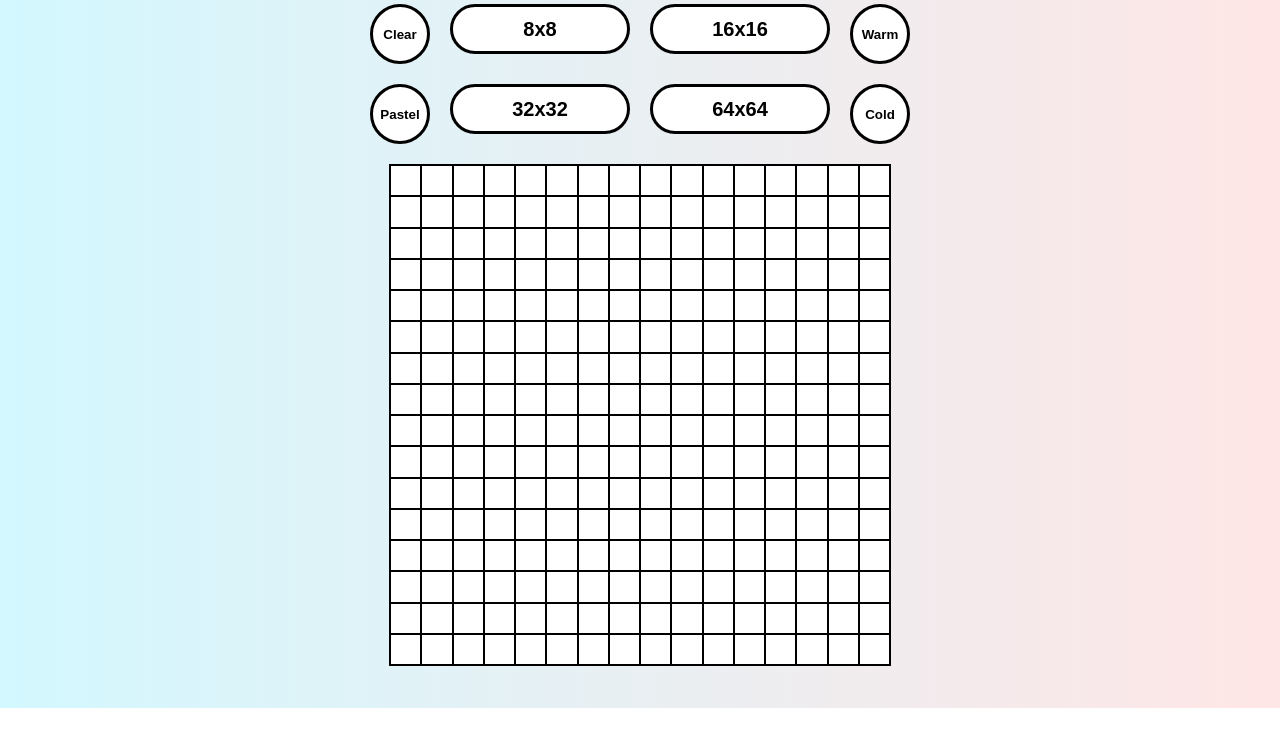
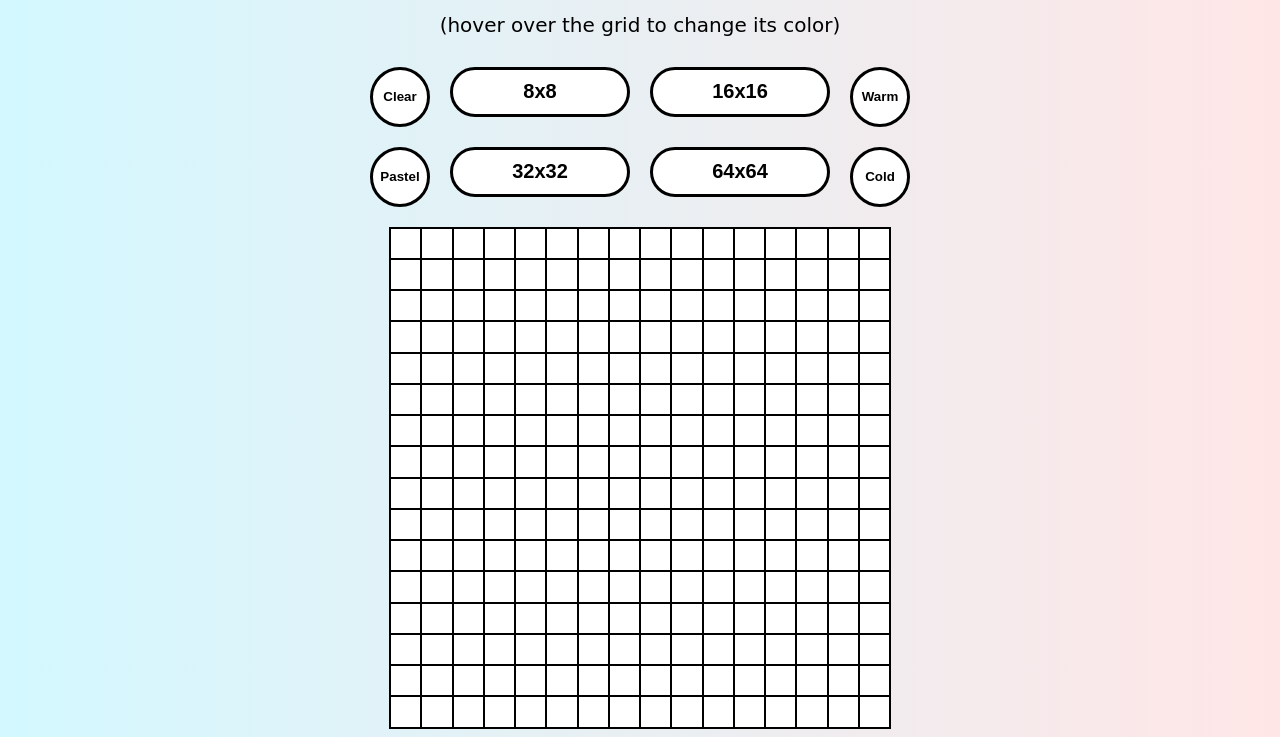
Before and after one commit to Veritaaaas/etch-a-sketch, a plain HTML site: page index.html in a window 1280 px wide. Shown: the part 92-829 px from the top of the page. Before the commit the page ends 800 px from the top, so only its background shows below. Drawn offline with Linux system fonts and the light colour scheme.

Commit message:
add an instruction

```diff
--- a/index.html
+++ b/index.html
@@ -8,6 +8,7 @@
 </head>
 <body>
     <h1>Etch-A-Sketch</h1>
+    <p>(hover over the grid to change its color)</p>
     <div class="controls">
         <div class="color-picker" id="color-picker-left">
             <button class="clear">Clear</button>
--- a/style.css
+++ b/style.css
@@ -9,7 +9,13 @@ body {
 h1 {
     font-family: 'Permanent Marker', cursive;
     font-size: 50px;
-    margin: 10px;
+    margin-top: 5px;
+}
+
+p {
+    font-family: 'Permanent Marker', cursive;
+    font-size: 20px;
+    margin-top: 0px;
 
 }
 
```
